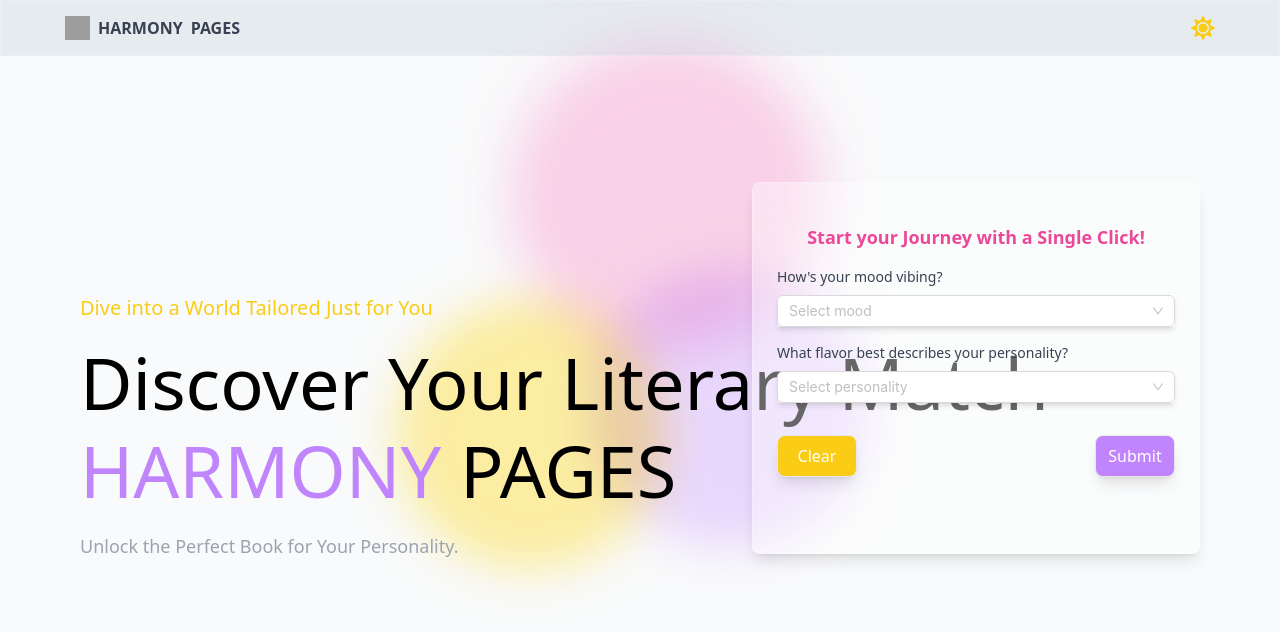
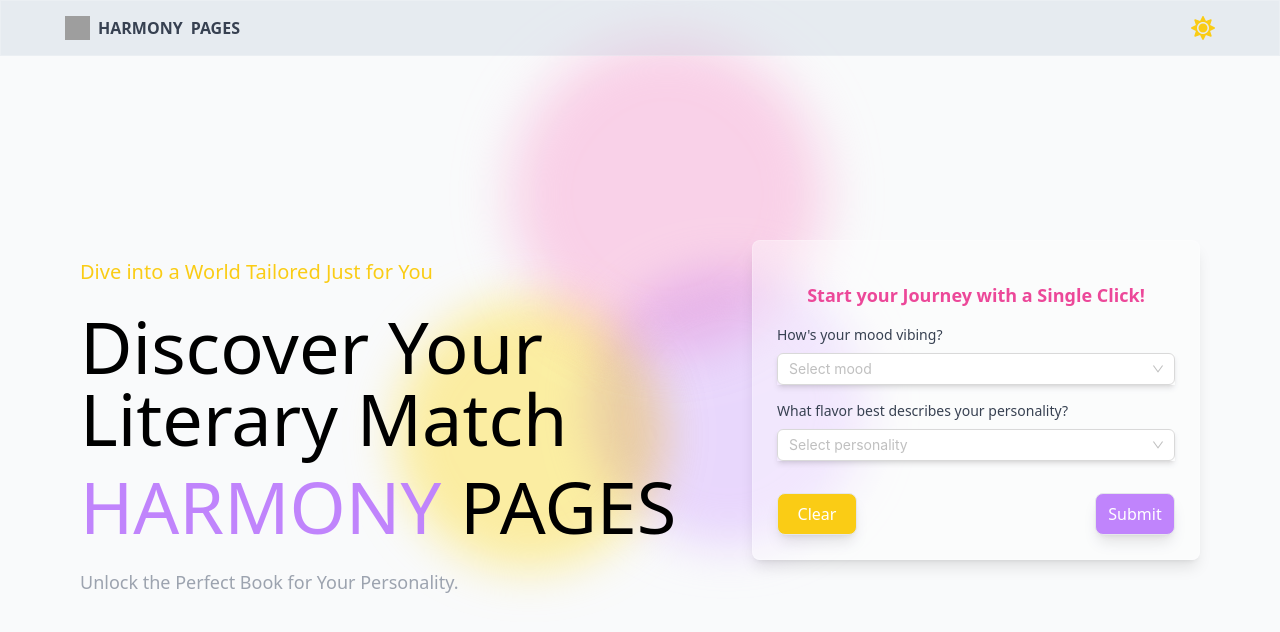
Before and after one commit to jaiswalshash/Reach-Frontend, a React (Create React App) app: page / in a window 1280 px wide. Shown: the top 632 px of the page. Built offline with nearby package versions, Linux system fonts and the light colour scheme; grey boxes are pictures that could not be loaded; a web font is replaced by a local one.

Commit message:
style updated

```diff
--- a/src/app.css
+++ b/src/app.css
@@ -1,7 +1,7 @@
 #main-app {
     @media (max-width: 600px) {
-        padding-left: 15px !important;
-        padding-right: 15px !important;
+        padding-left: 15px;
+        padding-right: 15px;
     }
 
 }
--- a/src/components/BookList.js
+++ b/src/components/BookList.js
@@ -35,7 +35,7 @@ function BookList({ enableList, bestMatch }) {
     enableList(false);
   };
 
-  const truncatedDescription = truncateDescription(bestMatch.description, 700);
+  const truncatedDescription = truncateDescription(bestMatch.description, 300);
   const truncatedRating = bestMatch.rating.toFixed(1);
 
   const handleSearch = () => {
--- a/src/components/Input.js
+++ b/src/components/Input.js
@@ -1,5 +1,4 @@
 import { React, useState } from "react";
-import "./input.css";
 import Loader from "./Loader";
 import { Select } from "antd";
 
@@ -78,7 +77,9 @@ function Input({ enableList, bestMatch }) {
   return (
     <div
       id="input-box"
-      className="max-w-md w-full bg-white p-6 rounded-lg shadow-lg text-white dark:text-black bg-opacity-40 backdrop-filter backdrop-blur-18 border border-opacity-20 border-white"
+      style={{zIndex:"5"}}
+      className="max-w-md w-full lg:h-[100%] mb-16 lg:mb-0 bg-white p-6 rounded-lg shadow-lg text-white
+       dark:text-black bg-opacity-40 backdrop-filter backdrop-blur-18 border border-opacity-20 border-white"
     >
       {loader && <Loader />}
       <div
--- a/src/components/input.css
+++ /dev/null
@@ -1,10 +0,0 @@
-#input-box {
-    @media (max-width: 1515px) {
-        margin-bottom: 4rem;
-    }
-    z-index: 5;
-}
-
-.ant-select-selector{
-    background-color: inherit;
-}
--- a/src/pages/BookMatcher.js
+++ b/src/pages/BookMatcher.js
@@ -19,8 +19,8 @@ function BookMatcher() {
         <div className="absolute bottom-[-10.74rem] left-3 w-72 h-72 bg-yellow-300 rounded-full mix-blend-multiply filter blur-xl opacity-50 animate-blob animation-delay-2000"></div>
         <div className="absolute bottom-4 w-72 h-72 bg-pink-300 rounded-full mix-blend-multiply filter blur-xl opacity-50 animate-blob animation-delay-4000"></div>
       </div>
-      <div className="z-8 w-full flex justify-between flex-col lg:flex-row">
-        <div className="relative xl:w-2/5 flex flex-col justify-center items-start w-full max-xl:padding-x pt-28">
+      <div className="z-8 w-full flex justify-between items-center flex-col lg:flex-row">
+        <div className="relative xl:w-full flex flex-col justify-center items-start w-full max-xl:padding-x pt-28">
           <p className="text-xl font-montserrat text-yellow-400 ">
             Dive into a World Tailored Just for You
           </p>
@@ -31,7 +31,7 @@ function BookMatcher() {
          dark:text-gray-300 text-5xl"
           >
             <span
-              className="xl:whitespace-nowrap
+              className=" w-full
             z-5 relative pr-10
           "
             >
```
